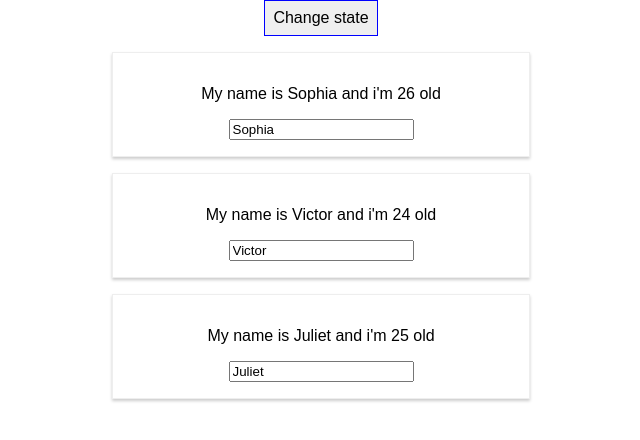
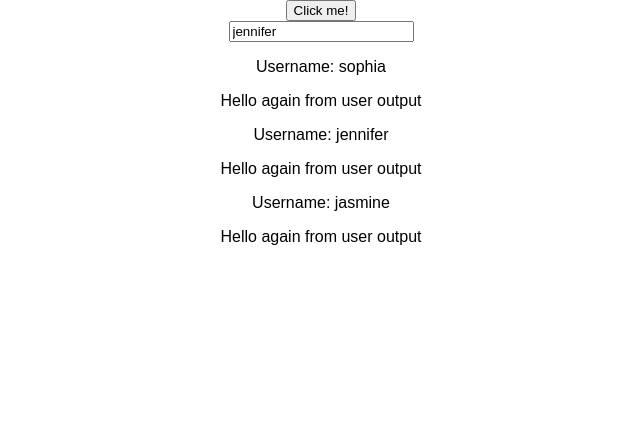
Before and after one commit to Sophi-E/React-guide, a React (Create React App) app: page / in a window 1280 px wide. Shown: the top 440 px of the page, without its empty margins (319-959 px from the left). Built offline with nearby package versions, Linux system fonts and the light colour scheme.

Commit message:
module classwork

```diff
--- a/src/App.js
+++ b/src/App.js
@@ -2,63 +2,34 @@ import React, { Component } from 'react';
 
 import './App.css';
 import Person from './components/Person/Person';
+import UserOutput from './components/UserOutput/UserOutput';
+import UserInput from './components/UserInput/UserInput';
 
 class App extends Component {
   state = {
-    persons: [
-      { name: 'Sophia', age: 26 },
-      { name: 'Victor', age: 24 },
-      { name: 'Juliet', age: 25 },
-    ],
+    username: ['sophia', 'jennifer', 'jasmine'],
   };
-  clickHandler = (newName) => {
+  handleChange = (e) => {
     this.setState({
-      persons: [
-        { name: newName, age: 29 },
-        { name: 'Victoria', age: 24 },
-        { name: 'Juliet', age: 25 },
-      ],
+      username: ['amaka', e.target.value, 'happiness'],
     });
   };
-
-  inputHandler = (e) => {
+  handleClick = () => {
     this.setState({
-      persons: [
-        { name: 'Sophie', age: 29 },
-        { name: e.target.value, age: 24 },
-        { name: 'Juliet', age: 25 },
-      ],
+      username: ['amaka', 'caro', 'happiness'],
     });
   };
   render() {
-    const style = {
-      font: 'inherit',
-      border: '1px solid blue',
-      padding: '8px',
-      cursor: 'pointer',
-    };
     return (
       <div className='App'>
-        {/* {this.state.persons.map((person) => (
-          <Person name={person.name} age={person.age} />
-        ))} */}
-        <button style={style} onClick={this.clickHandler.bind(this, 'Jenifer')}>
-          Change state
-        </button>
-        <Person
-          name={this.state.persons[0].name}
-          age={this.state.persons[0].age}
+        <button onClick={this.handleClick}>Click me!</button>
+        <UserInput
+          changed={this.handleChange}
+          currentName={this.state.username[1]}
         />
-        <Person
-          name={this.state.persons[1].name}
-          age={this.state.persons[1].age}
-          click={this.clickHandler.bind(this, 'Jessica')}
-          changed={this.inputHandler}
-        />
-        <Person
-          name={this.state.persons[2].name}
-          age={this.state.persons[2].age}
-        />
+        <UserOutput username={this.state.username[0]} />
+        <UserOutput username={this.state.username[1]} />
+        <UserOutput username={this.state.username[2]} />
       </div>
     );
   }
--- /dev/null
+++ b/src/components/UserInput/UserInput.js
@@ -0,0 +1,11 @@
+import React from 'react';
+
+const UserInput = (props) => {
+  return (
+    <div>
+      <input type='test' onChange={props.changed} value={props.currentName} />
+    </div>
+  );
+};
+
+export default UserInput;
--- /dev/null
+++ b/src/components/UserOutput/UserOutput.js
@@ -0,0 +1,12 @@
+import React from 'react';
+
+const UserOutput = (props) => {
+  return (
+    <div>
+      <p>Username: {props.username}</p>
+      <p>Hello again from user output</p>
+    </div>
+  );
+};
+
+export default UserOutput;
```
